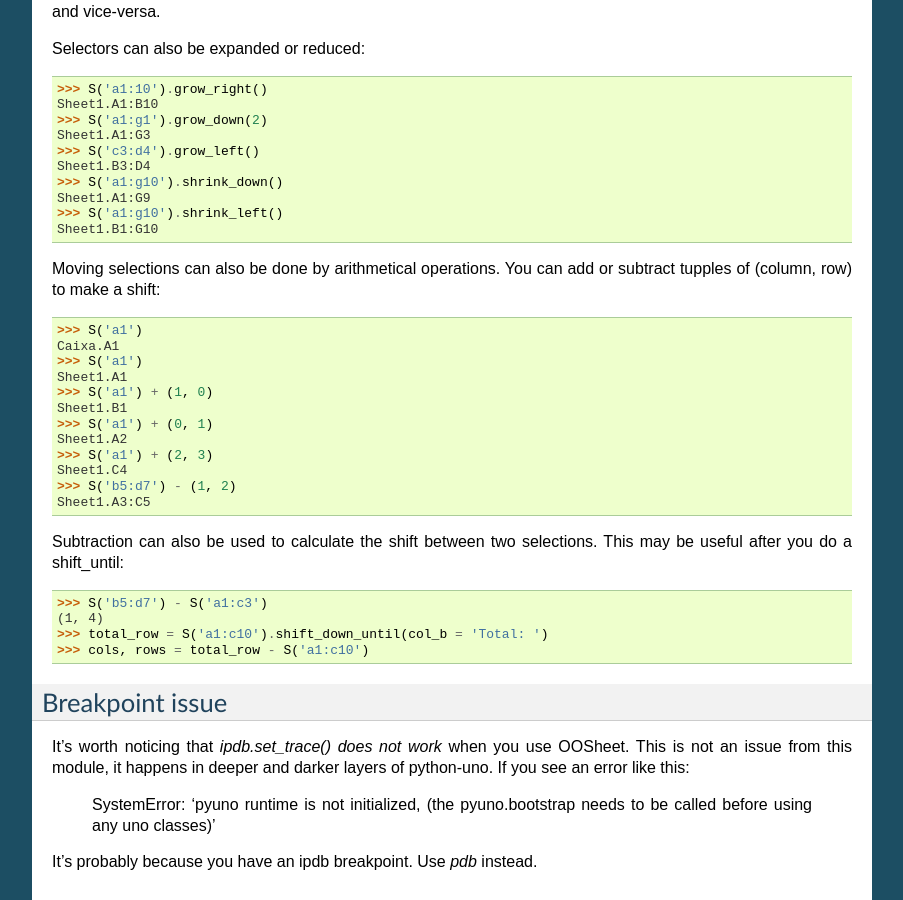
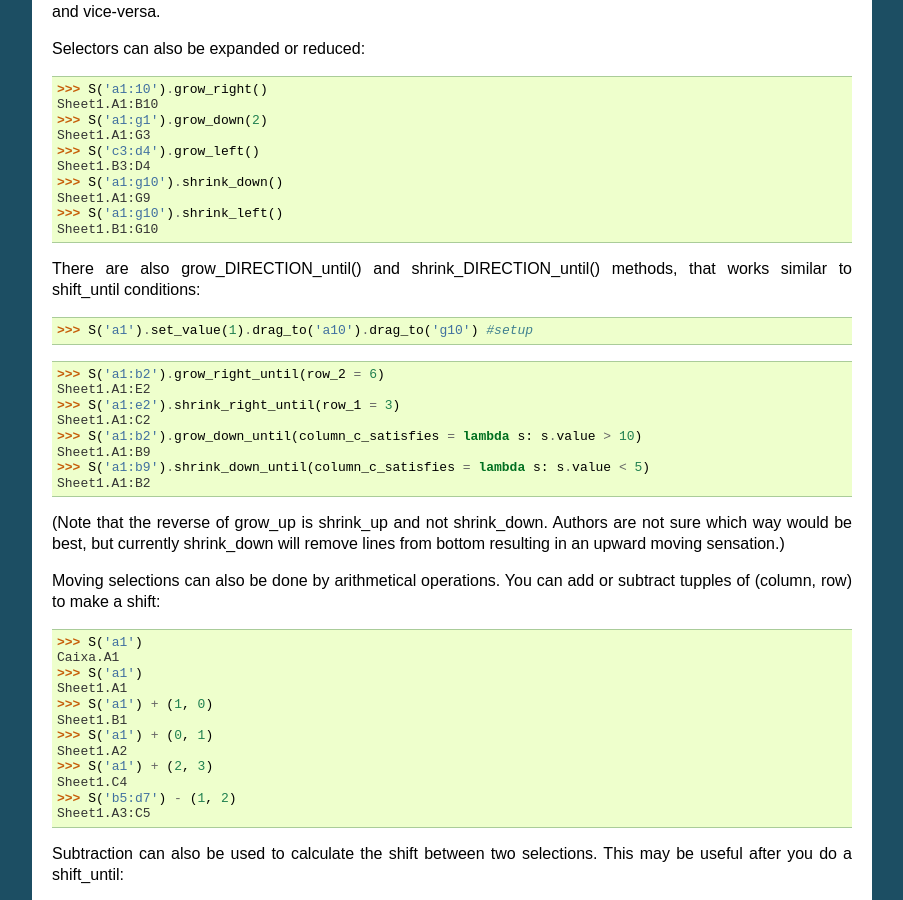
Before and after one commit to lfagundes/oosheet, a Sphinx documentation site: the page built from docs/using-oosheet.rst, in a window 1280 px wide and 900 px high, scrolled down 3870 px. Shown: the whole window, without its empty margins (198-1101 px from the left). Built offline with Sphinx 7.4.7, drawn with Linux system fonts in a browser that asks for light colours; some of the changed text lies outside the part shown.

Commit message:
documentation about grow_until and shrink_until

```diff
--- a/docs/using-oosheet.rst
+++ b/docs/using-oosheet.rst
@@ -148,8 +148,8 @@ This is because these methods returns OOSheet objects. Note that the selector is
 
 The cascading logic is so that the resulting selector should always be as you expect.
 
-Moving selectors
-================
+Moving, growing and shrinking selections
+========================================
 
 Selectors can be moved. For example:
 
@@ -206,6 +206,21 @@ Selectors can also be expanded or reduced:
     >>> S('a1:g10').shrink_left()
     Sheet1.B1:G10
 
+There are also grow_DIRECTION_until() and shrink_DIRECTION_until() methods, that works similar to shift_until conditions:
+
+    >>> S('a1').set_value(1).drag_to('a10').drag_to('g10') #setup
+
+    >>> S('a1:b2').grow_right_until(row_2 = 6)
+    Sheet1.A1:E2
+    >>> S('a1:e2').shrink_right_until(row_1 = 3)
+    Sheet1.A1:C2
+    >>> S('a1:b2').grow_down_until(column_c_satisfies = lambda s: s.value > 10)
+    Sheet1.A1:B9
+    >>> S('a1:b9').shrink_down_until(column_c_satisfies = lambda s: s.value < 5)
+    Sheet1.A1:B2
+
+(Note that the reverse of grow_up is shrink_up and not shrink_down. Authors are not sure which way would be best, but currently shrink_down will remove lines from bottom resulting in an upward moving sensation.)
+
 Moving selections can also be done by arithmetical operations. You can add or subtract tupples of (column, row) to make a shift:
 
     >>> S('a1')
```
